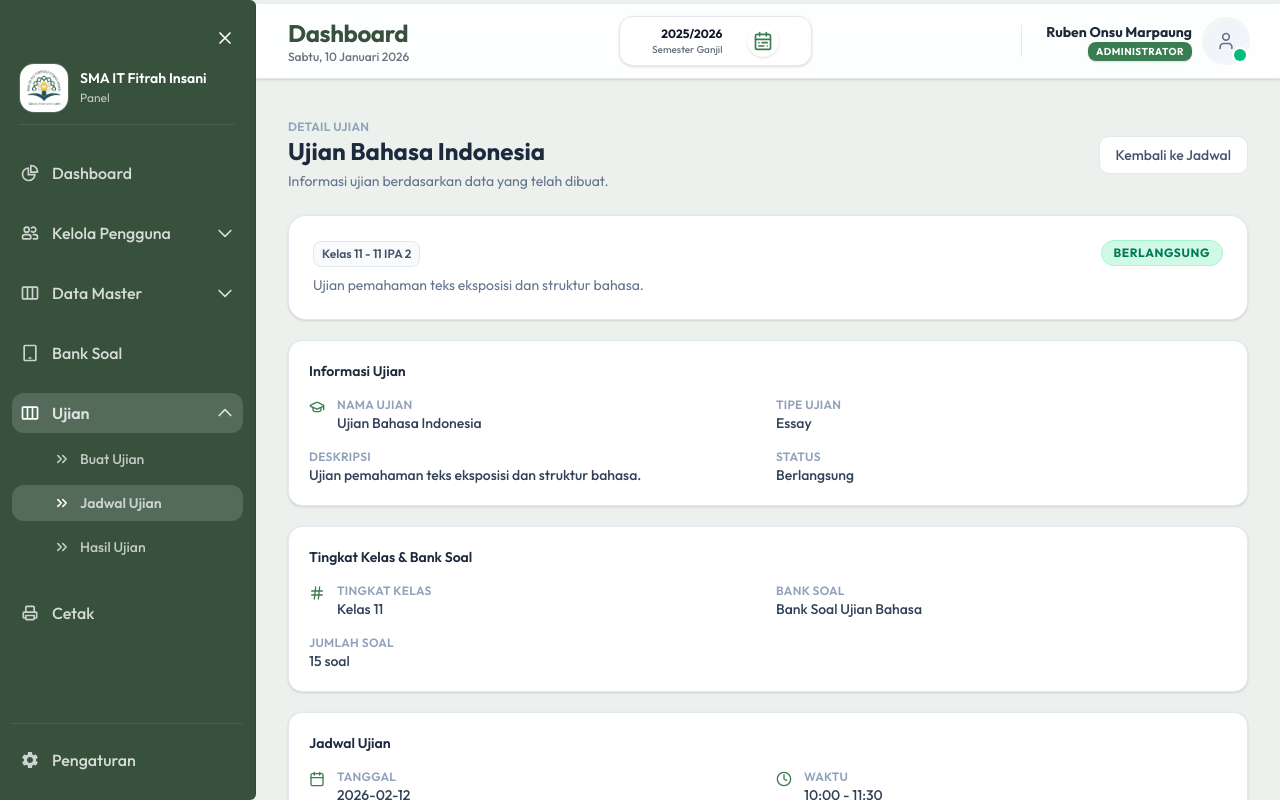
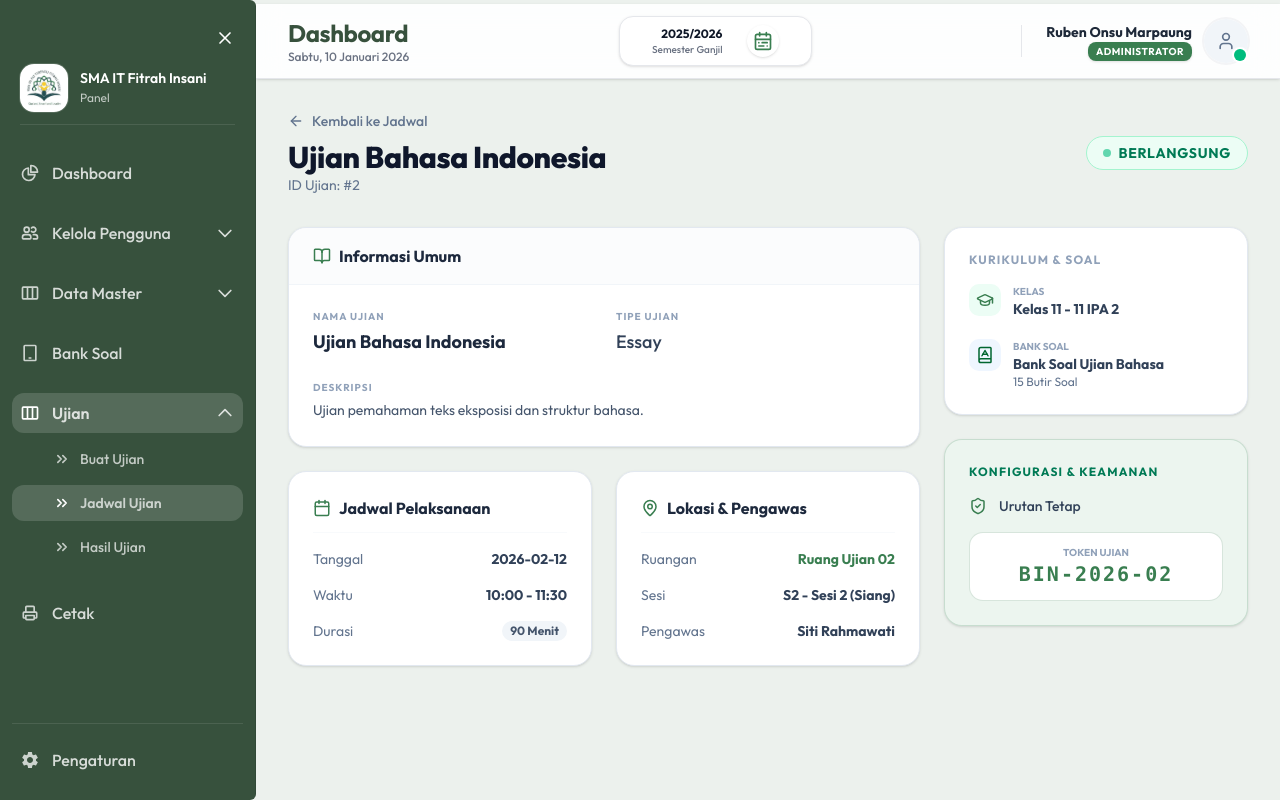
Before and after one commit to mustafamadjid/web-app-cbt, a React app in the folder frontend/: page /dashboard/administrator/ujian/jadwal/2 in a window 1280 px wide. Shown: the top 800 px of the page. Built offline with nearby package versions, Linux system fonts and the light colour scheme; the HTML template or start-up script is replaced by a standard one.

Commit message:
FE : Buat halaman detail ujian

```diff
--- a/frontend/src/pages/Admin/Dashboard/Ujian/DetailUjian.tsx
+++ b/frontend/src/pages/Admin/Dashboard/Ujian/DetailUjian.tsx
@@ -1,13 +1,14 @@
-import { useEffect, useMemo, useState, type ReactNode } from "react";
+import { useEffect, useMemo, useState } from "react";
 import { Link, useParams } from "react-router";
 import {
   Calendar,
-  Clock,
   GraduationCap,
-  Hash,
   MapPin,
   ShieldCheck,
-  User,
+  BookOpen,
+  Layers,
+  ArrowLeft,
+  BookAIcon
 } from "lucide-react";
 
 import { paths } from "@/routes/paths";
@@ -27,7 +28,9 @@ import type {
   SesiUjianOption,
   TipeUjian,
 } from "@/types/Ujian/BuatUjian";
-import type { DetailUjianItem } from "@/types/Ujian/DetailUjian";
+import type { DetailUjianItem} from "@/types/Ujian/DetailUjian";
+
+
 
 const tipeUjianLabel: Record<TipeUjian, string> = {
   PILIHAN_GANDA: "Pilihan Ganda",
@@ -42,37 +45,10 @@ const statusLabelMap: Record<string, string> = {
 };
 
 const statusColorMap: Record<string, string> = {
-  belum_dimulai: "bg-amber-100 text-amber-700 border-amber-200",
-  berlangsung: "bg-emerald-100 text-emerald-700 border-emerald-200",
-  selesai: "bg-slate-100 text-slate-600 border-slate-200",
+  belum_dimulai: "bg-amber-50 text-amber-700 border-amber-200",
+  berlangsung: "bg-emerald-50 text-emerald-700 border-emerald-200",
+  selesai: "bg-slate-50 text-slate-600 border-slate-200",
 };
-
-type InfoItem = {
-  label: string;
-  value: string;
-  icon?: ReactNode;
-};
-
-const InfoCard = ({ title, items }: { title: string; items: InfoItem[] }) => (
-  <div className="rounded-xl border border-slate-200 bg-white p-5 shadow-sm">
-    <h2 className="text-sm font-semibold text-slate-800">{title}</h2>
-    <div className="mt-4 grid gap-4 sm:grid-cols-2">
-      {items.map((item) => (
-        <div key={item.label} className="flex gap-3">
-          {item.icon && (
-            <div className="mt-0.5 text-[#397e50]">{item.icon}</div>
-          )}
-          <div>
-            <p className="text-xs font-semibold uppercase tracking-wide text-slate-400">
-              {item.label}
-            </p>
-            <p className="text-sm font-medium text-slate-700">{item.value}</p>
-          </div>
-        </div>
-      ))}
-    </div>
-  </div>
-);
 
 const DetailUjian = () => {
   const params = useParams();
@@ -88,6 +64,7 @@ const DetailUjian = () => {
   const [sesiOptions, setSesiOptions] = useState<SesiUjianOption[]>([]);
   const [bankSoalOptions, setBankSoalOptions] = useState<BankSoalOption[]>([]);
 
+  // ... (Keep existing useEffect & logic for options and detail fetching)
   useEffect(() => {
     let active = true;
     const loadOptions = async () => {
@@ -111,7 +88,6 @@ const DetailUjian = () => {
         setSesiOptions([]);
       }
     };
-
     loadOptions();
     return () => {
       active = false;
@@ -126,7 +102,6 @@ const DetailUjian = () => {
         setLoading(false);
         return;
       }
-
       try {
         setLoading(true);
         setErrorMsg("");
@@ -141,7 +116,6 @@ const DetailUjian = () => {
         if (active) setLoading(false);
       }
     };
-
     loadDetail();
     return () => {
       active = false;
@@ -160,7 +134,6 @@ const DetailUjian = () => {
       });
       if (active) setBankSoalOptions(data);
     };
-
     loadBankSoal();
     return () => {
       active = false;
@@ -176,32 +149,35 @@ const DetailUjian = () => {
   }, [detail, kelasOptions]);
 
   const guruLabel = useMemo(() => {
-    if (!detail || detail.guru_pengawas_id === "") {
+    if (!detail || detail.guru_pengawas_id === "")
       return detail?.pengawas_ujian ?? "-";
-    }
-    const guru = guruOptions.find((item) => item.id === detail.guru_pengawas_id);
+    const guru = guruOptions.find(
+      (item) => item.id === detail.guru_pengawas_id
+    );
     return guru ? guru.nama : detail.pengawas_ujian ?? "-";
   }, [detail, guruOptions]);
 
   const sesiLabel = useMemo(() => {
-    if (!detail || detail.sesi_id === "") {
+    if (!detail || detail.sesi_id === "")
       return detail?.sesi_ujian ? `Sesi ${detail.sesi_ujian}` : "-";
-    }
     const sesi = sesiOptions.find((item) => item.id === detail.sesi_id);
     return sesi ? `${sesi.kode} - ${sesi.nama}` : `Sesi #${detail.sesi_id}`;
   }, [detail, sesiOptions]);
 
   const ruangLabel = useMemo(() => {
-    if (!detail || detail.ruang_ujian_id === "") {
+    if (!detail || detail.ruang_ujian_id === "")
       return detail?.ruang_ujian ?? "-";
-    }
-    const ruang = ruangOptions.find((item) => item.id === detail.ruang_ujian_id);
+    const ruang = ruangOptions.find(
+      (item) => item.id === detail.ruang_ujian_id
+    );
     return ruang ? ruang.namaRuangan : detail.ruang_ujian ?? "-";
   }, [detail, ruangOptions]);
 
   const bankSoalLabel = useMemo(() => {
     if (!detail || detail.bank_soal_id === "") return "-";
-    const bank = bankSoalOptions.find((item) => item.id === detail.bank_soal_id);
+    const bank = bankSoalOptions.find(
+      (item) => item.id === detail.bank_soal_id
+    );
     return bank ? bank.nama : `Bank Soal #${detail.bank_soal_id}`;
   }, [detail, bankSoalOptions]);
 
@@ -209,147 +185,221 @@ const DetailUjian = () => {
     ? statusLabelMap[detail.status_ujian] ?? detail.status_ujian
     : "Status belum tersedia";
 
-  const infoUjian: InfoItem[] = detail
-    ? [
-        {
-          label: "Nama Ujian",
-          value: detail.nama_ujian,
-          icon: <GraduationCap size={16} />,
-        },
-        {
-          label: "Tipe Ujian",
-          value: tipeUjianLabel[detail.tipe_ujian],
-        },
-        {
-          label: "Deskripsi",
-          value: detail.deskripsi_ujian || "-",
-        },
-        {
-          label: "Status",
-          value: detailStatusLabel,
-        },
-      ]
-    : [];
-
-  const infoKelasBank: InfoItem[] = detail
-    ? [
-        { label: "Tingkat Kelas", value: kelasLabel, icon: <Hash size={16} /> },
-        { label: "Bank Soal", value: bankSoalLabel },
-        {
-          label: "Jumlah Soal",
-          value: `${detail.jumlah_soal} soal`,
-        },
-      ]
-    : [];
-
-  const infoJadwal: InfoItem[] = detail
-    ? [
-        {
-          label: "Tanggal",
-          value: detail.tanggal_ujian || detail.tgl_ujian || "-",
-          icon: <Calendar size={16} />,
-        },
-        {
-          label: "Waktu",
-          value: `${detail.waktu_mulai} - ${detail.waktu_selesai}`,
-          icon: <Clock size={16} />,
-        },
-        {
-          label: "Durasi",
-          value: `${detail.durasi_menit} menit`,
-        },
-      ]
-    : [];
-
-  const infoRuang: InfoItem[] = detail
-    ? [
-        { label: "Ruang Ujian", value: ruangLabel, icon: <MapPin size={16} /> },
-        { label: "Sesi", value: sesiLabel },
-        { label: "Guru Pengawas", value: guruLabel, icon: <User size={16} /> },
-      ]
-    : [];
-
-  const infoKeamanan: InfoItem[] = detail
-    ? [
-        {
-          label: "Acak Soal",
-          value: detail.acak_soal ? "Ya, acak soal" : "Tidak, urutan tetap",
-          icon: <ShieldCheck size={16} />,
-        },
-        {
-          label: "Token Ujian",
-          value: detail.token_ujian || "-",
-        },
-      ]
-    : [];
-
   return (
-    <div className="mx-auto max-w-5xl px-4 py-10 sm:px-8">
-      <div className="mb-6 flex flex-wrap items-center justify-between gap-4">
+    <div className="mx-auto max-w-6xl px-4 py-8 sm:px-6 lg:px-8">
+      {/* Header Section */}
+      <div className="mb-8 flex flex-col gap-4 sm:flex-row sm:items-center sm:justify-between">
         <div>
-          <p className="text-xs font-semibold uppercase tracking-wide text-slate-400">
-            Detail Ujian
-          </p>
-          <h1 className="text-2xl font-bold text-slate-800">
+          <Link
+            to={paths.dashboard.jadwal_ujian}
+            className="group mb-2 inline-flex items-center gap-2 text-sm font-medium text-slate-500 transition hover:text-[#397e50]"
+          >
+            <ArrowLeft
+              size={16}
+              className="transition-transform group-hover:-translate-x-1"
+            />
+            Kembali ke Jadwal
+          </Link>
+          <h1 className="text-3xl font-extrabold tracking-tight text-slate-900">
             {detail?.nama_ujian ?? "Detail Ujian"}
           </h1>
-          <p className="mt-1 text-sm text-slate-500">
-            Informasi ujian berdasarkan data yang telah dibuat.
-          </p>
+          <p className="text-sm text-slate-500">ID Ujian: #{ujianId}</p>
         </div>
-        <Link
-          to={paths.dashboard.jadwal_ujian}
-          className="rounded-lg border border-slate-200 bg-white px-4 py-2 text-sm font-medium text-slate-600 transition hover:bg-slate-50"
-        >
-          Kembali ke Jadwal
-        </Link>
+
+        {!loading && detail && (
+          <div
+            className={`inline-flex items-center gap-2 rounded-full border px-4 py-1.5 text-sm font-bold uppercase tracking-wider ${
+              statusColorMap[detail.status_ujian] || statusColorMap.selesai
+            }`}
+          >
+            <span
+              className={`h-2 w-2 rounded-full ${
+                detail.status_ujian === "berlangsung"
+                  ? "animate-pulse bg-emerald-500"
+                  : "bg-current"
+              }`}
+            />
+            {detailStatusLabel}
+          </div>
+        )}
       </div>
 
-      {loading && (
-        <div className="flex min-h-[200px] items-center justify-center rounded-2xl border border-dashed border-slate-300 text-slate-500">
-          <div className="flex flex-col items-center gap-2">
-            <div className="h-6 w-6 animate-spin rounded-full border-2 border-[#397e50] border-t-transparent" />
-            <span>Memuat detail ujian...</span>
-          </div>
+      {loading ? (
+        <div className="flex min-h-[400px] flex-col items-center justify-center rounded-3xl border-2 border-dashed border-slate-200 bg-white p-12 text-slate-400">
+          <div className="h-10 w-10 animate-spin rounded-full border-4 border-[#397e50] border-t-transparent" />
+          <p className="mt-4 font-medium">Menyiapkan detail informasi...</p>
         </div>
-      )}
+      ) : errorMsg ? (
+        <div className="rounded-xl border border-red-200 bg-red-50 p-6 text-center">
+          <p className="font-semibold text-red-700">{errorMsg}</p>
+        </div>
+      ) : (
+        detail && (
+          <div className="grid grid-cols-1 gap-6 lg:grid-cols-3">
+            {/* Main Info Card (Left Column) */}
+            <div className="lg:col-span-2 space-y-6">
+              <div className="overflow-hidden rounded-2xl border border-slate-200 bg-white shadow-sm">
+                <div className="border-b border-slate-100 bg-slate-50/50 px-6 py-4">
+                  <h2 className="flex items-center gap-2 font-bold text-slate-800">
+                    <BookOpen size={18} className="text-[#397e50]" />
+                    Informasi Umum
+                  </h2>
+                </div>
+                <div className="p-6">
+                  <div className="grid gap-6 sm:grid-cols-2">
+                    <div className="space-y-1">
+                      <p className="text-2xs font-bold uppercase tracking-widest text-slate-400">
+                        Nama Ujian
+                      </p>
+                      <p className="text-lg font-bold text-slate-800">
+                        {detail.nama_ujian}
+                      </p>
+                    </div>
+                    <div className="space-y-1">
+                      <p className="text-2xs font-bold uppercase tracking-widest text-slate-400">
+                        Tipe Ujian
+                      </p>
+                      <p className="text-lg font-medium text-slate-700">
+                        {tipeUjianLabel[detail.tipe_ujian]}
+                      </p>
+                    </div>
+                    <div className="sm:col-span-2 space-y-1">
+                      <p className="text-2xs font-bold uppercase tracking-widest text-slate-400">
+                        Deskripsi
+                      </p>
+                      <p className="text-sm leading-relaxed text-slate-600">
+                        {detail.deskripsi_ujian || "Tidak ada deskripsi."}
+                      </p>
+                    </div>
+                  </div>
+                </div>
+              </div>
 
-      {!loading && errorMsg && (
-        <div className="rounded-xl border border-red-200 bg-red-50 p-4 text-sm text-red-700">
-          {errorMsg}
-        </div>
-      )}
+              {/* Layout Grid for Sub-Cards */}
+              <div className="grid gap-6 sm:grid-cols-2">
+                {/* Jadwal Card */}
+                <div className="rounded-2xl border border-slate-200 bg-white p-6 shadow-sm">
+                  <div className="mb-4 flex items-center gap-2 border-b border-slate-50 pb-3 font-bold text-slate-800">
+                    <Calendar size={18} className="text-[#397e50]" />
+                    Jadwal Pelaksanaan
+                  </div>
+                  <div className="space-y-4">
+                    <div className="flex items-center justify-between">
+                      <span className="text-sm text-slate-500">Tanggal</span>
+                      <span className="text-sm font-bold text-slate-700">
+                        {detail.tanggal_ujian || detail.tgl_ujian || "-"}
+                      </span>
+                    </div>
+                    <div className="flex items-center justify-between">
+                      <span className="text-sm text-slate-500">Waktu</span>
+                      <span className="text-sm font-bold text-slate-700">
+                        {detail.waktu_mulai} - {detail.waktu_selesai}
+                      </span>
+                    </div>
+                    <div className="flex items-center justify-between">
+                      <span className="text-sm text-slate-500">Durasi</span>
+                      <span className="rounded bg-slate-100 px-2 py-0.5 text-xs font-bold text-slate-600">
+                        {detail.durasi_menit} Menit
+                      </span>
+                    </div>
+                  </div>
+                </div>
 
-      {!loading && detail && (
-        <div className="flex flex-col gap-5">
-          <div className="rounded-2xl border border-slate-200 bg-white p-6 shadow-sm">
-            <div className="flex flex-wrap items-start justify-between gap-4">
-              <div className="space-y-2">
-                <span className="inline-flex items-center gap-2 rounded-md border border-slate-200 bg-slate-50 px-2 py-1 text-xs font-semibold text-slate-600">
-                  Kelas {detail.tingkat_kelas ?? "-"} -{" "}
-                  {detail.nama_kelas ?? "-"}
-                </span>
-                <p className="text-sm text-slate-500">{detail.deskripsi_ujian}</p>
+                {/* Ruangan Card */}
+                <div className="rounded-2xl border border-slate-200 bg-white p-6 shadow-sm">
+                  <div className="mb-4 flex items-center gap-2 border-b border-slate-50 pb-3 font-bold text-slate-800">
+                    <MapPin size={18} className="text-[#397e50]" />
+                    Lokasi & Pengawas
+                  </div>
+                  <div className="space-y-4">
+                    <div className="flex items-center justify-between">
+                      <span className="text-sm text-slate-500">Ruangan</span>
+                      <span className="text-sm font-bold text-[#397e50]">
+                        {ruangLabel}
+                      </span>
+                    </div>
+                    <div className="flex items-center justify-between">
+                      <span className="text-sm text-slate-500">Sesi</span>
+                      <span className="text-sm font-bold text-slate-700">
+                        {sesiLabel}
+                      </span>
+                    </div>
+                    <div className="flex items-center justify-between">
+                      <span className="text-sm text-slate-500">Pengawas</span>
+                      <span className="text-sm font-bold text-slate-700">
+                        {guruLabel}
+                      </span>
+                    </div>
+                  </div>
+                </div>
               </div>
-              <span
-                className={`rounded-full border px-3 py-1 text-xs font-bold uppercase tracking-wider ${
-                  detail.status_ujian
-                    ? statusColorMap[detail.status_ujian] ??
-                      "bg-slate-100 text-slate-600 border-slate-200"
-                    : "bg-slate-100 text-slate-600 border-slate-200"
-                }`}
-              >
-                {detailStatusLabel}
-              </span>
+            </div>
+
+            {/* Sidebar Info (Right Column) */}
+            <div className="space-y-6">
+              {/* Kelas & Bank Soal */}
+              <div className="rounded-2xl border border-slate-200 bg-white p-6 shadow-sm">
+                <h3 className="mb-4 text-xs font-bold uppercase tracking-widest text-slate-400">
+                  Kurikulum & Soal
+                </h3>
+                <div className="space-y-5">
+                  <div className="flex items-start gap-3">
+                    <div className="flex h-8 w-8 shrink-0 items-center justify-center rounded-lg bg-emerald-50 text-[#397e50]">
+                      <GraduationCap size={18} />
+                    </div>
+                    <div>
+                      <p className="text-2xs font-bold uppercase text-slate-400">
+                        Kelas
+                      </p>
+                      <p className="text-sm font-bold text-slate-700">
+                        {kelasLabel} - {detail.nama_kelas}
+                      </p>
+                    </div>
+                  </div>
+                  <div className="flex items-start gap-3">
+                    <div className="flex h-8 w-8 shrink-0 items-center justify-center rounded-lg bg-blue-50 text-green-800">
+                      <BookAIcon size={18} />
+                    </div>
+                    <div>
+                      <p className="text-2xs font-bold uppercase text-slate-400">
+                        Bank Soal
+                      </p>
+                      <p className="text-sm font-bold text-slate-700">
+                        {bankSoalLabel}
+                      </p>
+                      <p className="text-xs text-slate-500">
+                        {detail.jumlah_soal} Butir Soal
+                      </p>
+                    </div>
+                  </div>
+                </div>
+              </div>
+
+              {/* Keamanan */}
+              <div className="rounded-2xl border border-[#397e50]/20 bg-emerald-50/30 p-6 shadow-sm">
+                <h3 className="mb-4 text-xs font-bold uppercase tracking-widest text-emerald-700">
+                  Konfigurasi & Keamanan
+                </h3>
+                <div className="space-y-4">
+                  <div className="flex items-center gap-3">
+                    <ShieldCheck size={18} className="text-[#397e50]" />
+                    <span className="text-sm font-medium text-slate-700">
+                      {detail.acak_soal ? "Soal Diacak" : "Urutan Tetap"}
+                    </span>
+                  </div>
+                  <div className="rounded-xl border border-[#397e50]/20 bg-white p-3 text-center">
+                    <p className="text-2xs font-bold uppercase text-slate-400">
+                      Token Ujian
+                    </p>
+                    <p className="text-xl font-mono font-black tracking-widest text-[#397e50]">
+                      {detail.token_ujian || "------"}
+                    </p>
+                  </div>
+                </div>
+              </div>
             </div>
           </div>
-
-          <InfoCard title="Informasi Ujian" items={infoUjian} />
-          <InfoCard title="Tingkat Kelas & Bank Soal" items={infoKelasBank} />
-          <InfoCard title="Jadwal Ujian" items={infoJadwal} />
-          <InfoCard title="Ruang, Sesi, Pengawas" items={infoRuang} />
-          <InfoCard title="Keamanan & Token" items={infoKeamanan} />
-        </div>
+        )
       )}
     </div>
   );
--- a/frontend/src/types/Ujian/jadwalUjian.ts
+++ b/frontend/src/types/Ujian/jadwalUjian.ts
@@ -7,7 +7,7 @@ export type JadwalUjianItem = {
     sesi_ujian?: number ;
     ruang_ujian?: string;
     id_ruang?: number;
-    status_ujian?: string;
+    status_ujian: string;
     tingkat_kelas?: number;
     tingkat_kelas_id?: number;
     nama_kelas?: string;
```
Also changed, not shown: frontend/src/components/features/Ujian/InfoCardUjian.tsx (added, +24 -0 lines), frontend/src/types/Ujian/DetailUjian.ts (+7 -0 lines).
